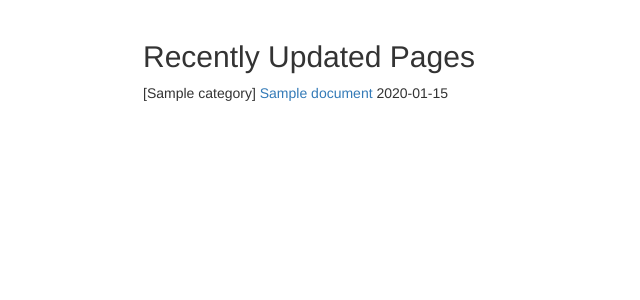
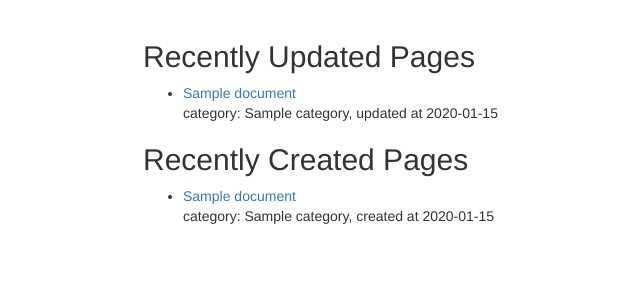
Before and after one commit to ahnjungho/wiki, a Django app: page / in a window 1280 px wide. Shown: the part 51-351 px from the top of the page, without its empty margins (122-762 px from the left). Run offline with Django 3.2, Linux system fonts and the light colour scheme; tables that the repository leaves empty hold one stand-in row (values such as "Sample post"); style sheets or scripts are compiled from the project's sources; some libraries are stand-ins or nearby versions.

Commit message:
add new document list to root page

```diff
--- a/pages/views.py
+++ b/pages/views.py
@@ -2,10 +2,15 @@ from django.http import Http404
 from django.shortcuts import render
 from .models import Document
 
+
 def index(request):
-    documents = Document.objects.order_by('-update_date')[:10]
-    context = {'documents': documents}
+    new_documents = Document.objects.order_by('-publish_date')[:10]
+    recent_documents = Document.objects.order_by('-update_date')[:10]
+
+    context = {'new_documents': new_documents,
+               'recent_documents': recent_documents}
     return render(request, 'pages/index.html', context)
+
 
 def detail(request, slug):
     try:
--- a/templates/pages/index.html
+++ b/templates/pages/index.html
@@ -4,11 +4,30 @@
 
   <h2>Recently Updated Pages</h2>
 
-  {% for document in documents %}
-    <p>
-      {% if document.category %}[{{ document.category.name }}]{% endif %}
-      <a href="{% url 'detail' document.slug %}">  {{ document.title }}</a>  {{ document.update_date | date:'Y-m-d' }}
-    </p>
-  {% endfor %}
+  <ul>
+    {% for document in recent_documents %}
+      <li>
+        <p>
+          <a href="{% url 'detail' document.slug %}">  {{ document.title }}</a><br>
+          {% if document.category %}category: {{ document.category.name }}, {% endif %}
+          updated at {{ document.update_date | date:'Y-m-d' }}
+        </p>
+      </li>
+    {% endfor %}
+  </ul>
+
+  <h2>Recently Created Pages</h2>
+
+  <ul>
+    {% for document in new_documents %}
+      <li>
+        <p>
+          <a href="{% url 'detail' document.slug %}">  {{ document.title }}</a><br>
+          {% if document.category %}category: {{ document.category.name }}, {% endif %}
+          created at {{ document.publish_date | date:'Y-m-d' }}
+        </p>
+      </li>
+    {% endfor %}
+  </ul>
 
 {% endblock %}
```
